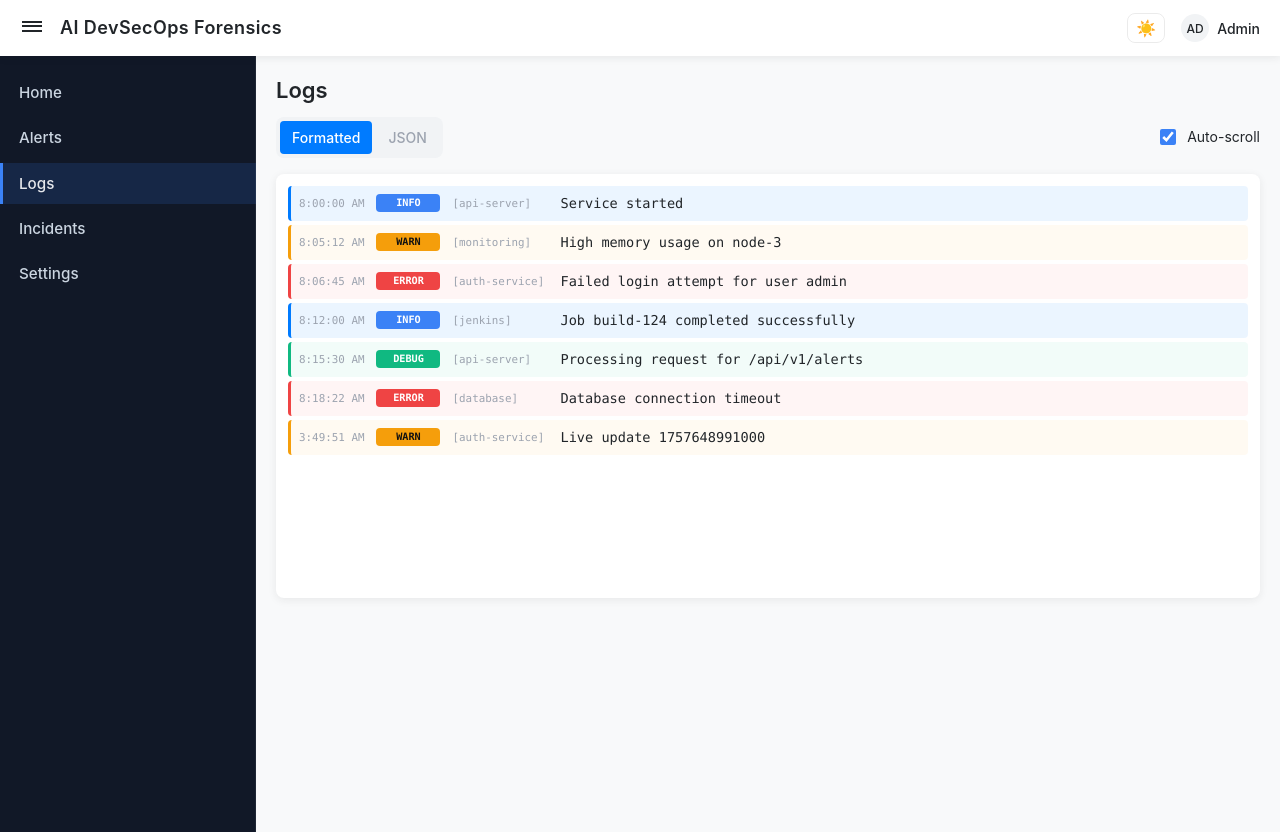
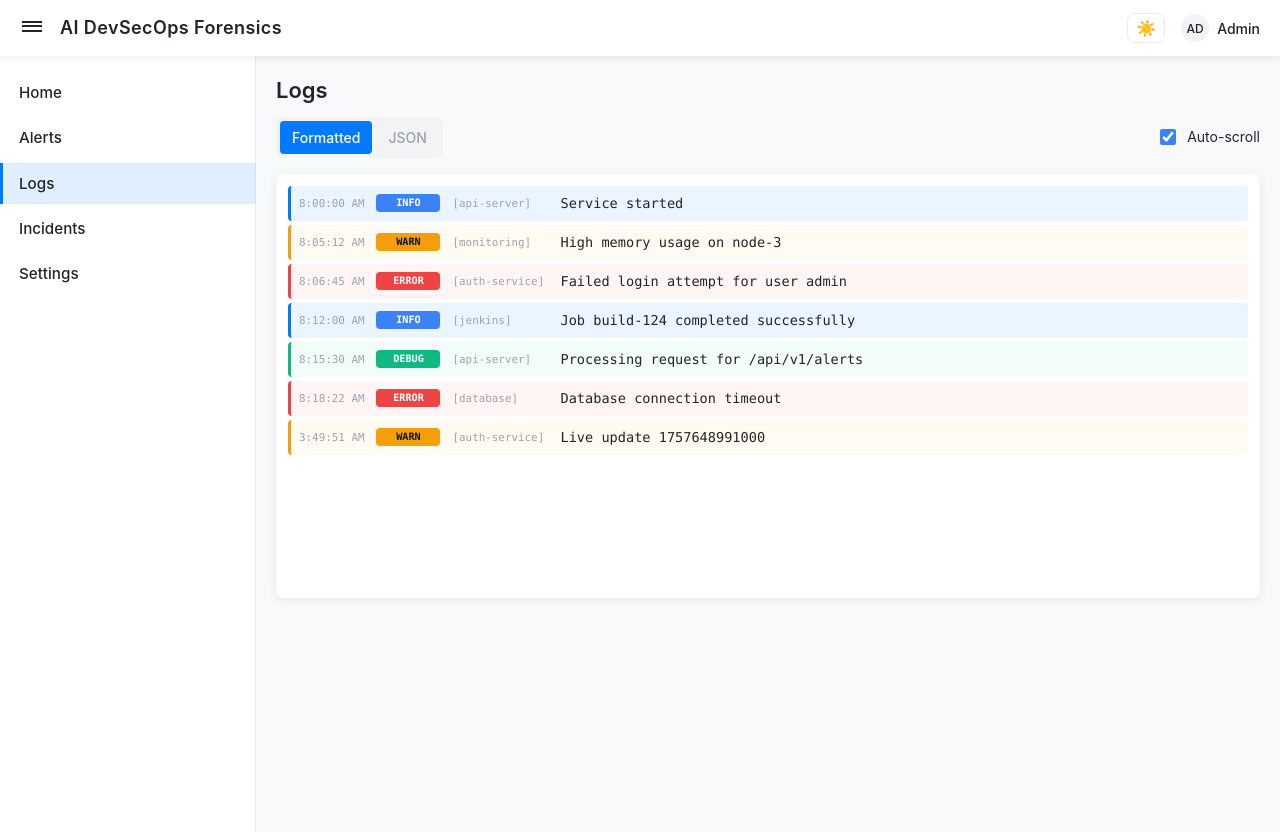
Before and after one commit to hariharan-r06/ai-devsecops-forensics, a React (Vite) app in the folder frontend/: page /logs in a window 1280 px wide. Built offline with nearby package versions, Linux system fonts and the light colour scheme.

Commit message:
Refactor Sidebar styles

```diff
--- a/frontend/src/styles/Sidebar.css
+++ b/frontend/src/styles/Sidebar.css
@@ -1,12 +1,12 @@
 .sidebar {
 	width: var(--sidebar-width);
-	background: #111827;
-	color: #cbd5e1;
+	background: var(--sidebar-bg);
+	color: var(--text);
 	height: calc(100vh - var(--navbar-height));
 	position: sticky;
 	top: var(--navbar-height);
 	padding: 1rem 0;
-	box-shadow: inset -1px 0 0 rgba(255,255,255,0.06);
+	box-shadow: inset -1px 0 0 var(--border);
 	flex: 0 0 var(--sidebar-width);
 	transition: transform var(--transition-speed) ease, width var(--transition-speed) ease;
 }
@@ -70,6 +70,7 @@
 	margin: 0;
 }
 
+
 .sidebar__list a {
 	display: block;
 	padding: clamp(0.5rem, 1.5vw, 0.625rem) clamp(0.75rem, 2vw, 1rem);
@@ -85,13 +86,13 @@
 }
 
 .sidebar__list a:hover {
-	background: rgba(255,255,255,0.06);
+	background: rgba(0,0,0,0.06);
 }
 
 .sidebar__list a.active {
-	background: rgba(59,130,246,0.15);
-	border-color: #3b82f6;
-	color: #e5e7eb;
+	background: rgba(0,123,255,0.12);
+	border-color: var(--accent);
+	color: var(--text);
 }
 
 /* Responsive adjustments for sidebar links */
```
